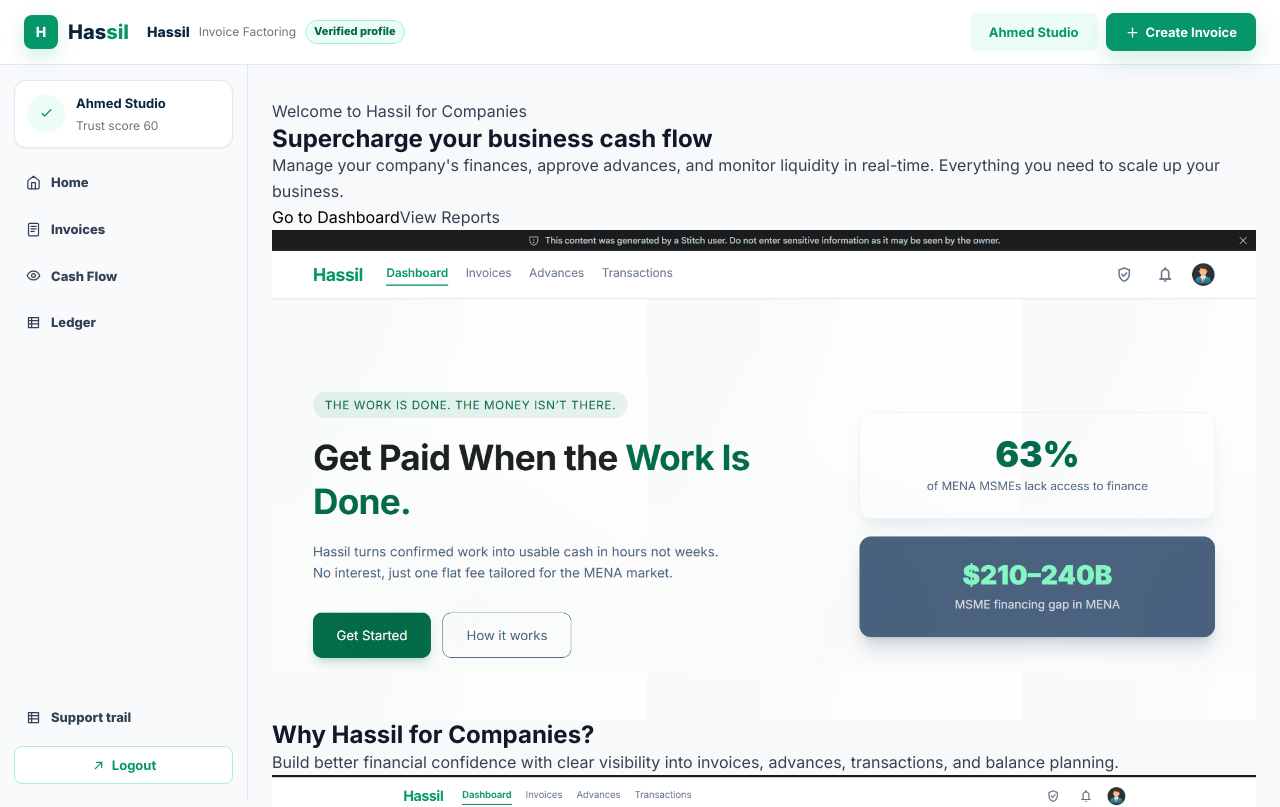
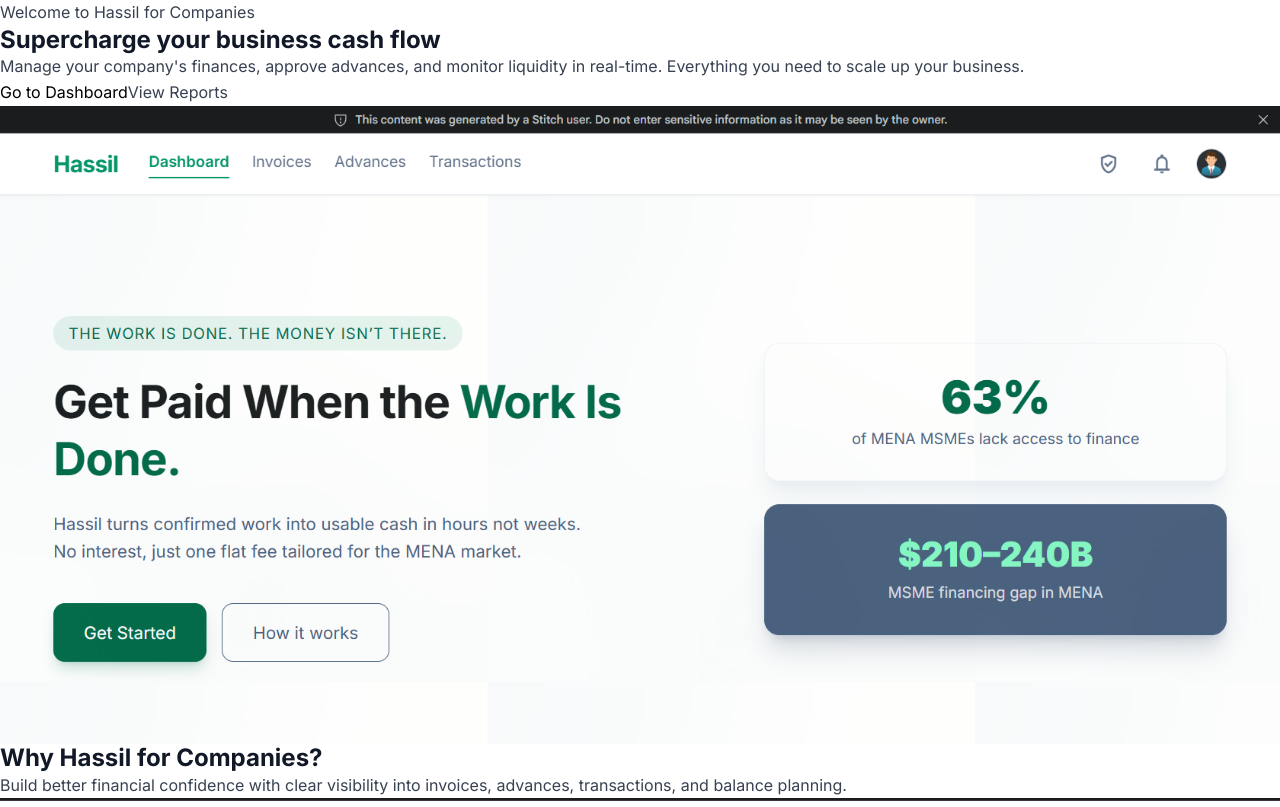
Before and after one commit to mhm000d/hassil, a React (Vite) app in the folder hassil-web/: page /home/company in a window 1280 px wide. Shown: the top 807 px of the page. Built offline with nearby package versions, Linux system fonts and the light colour scheme.

Commit message:
refactor(routing): restructure app routes with layout outlet pattern

```diff
--- a/hassil-web/src/App.tsx
+++ b/hassil-web/src/App.tsx
@@ -15,32 +15,10 @@
 import AdminLogin from './pages/AdminLogin'
 import FreelancerLogin from './pages/FreelancerLogin'
 import FreelancerOnboarding from './pages/FreelancerOnboarding'
-import HomeFreelancer from './pages/HomeFreelancer'
 import CompanyLogin from './pages/CompanyLogin'
 import SmallBusinessOnboarding from './pages/SmallBusinessOnboarding'
+import HomeFreelancer from './pages/HomeFreelancer'
 import HomeCompany from './pages/HomeCompany'
-
-function AppShell() {
-    return (
-        <AppLayout>
-            <Routes>
-                <Route path="/dashboard" element={<Dashboard />} />
-                <Route path="/invoices" element={<Invoices />} />
-                <Route path="/invoices/new" element={<NewInvoice />} />
-                <Route path="/invoices/:id" element={<InvoiceDetail />} />
-                <Route path="/invoices/:id/advance" element={<InvoiceAdvance />} />
-                <Route path="/advances/:id" element={<AdvanceDetail />} />
-                <Route path="/admin" element={<AdminReview />} />
-                <Route path="/admin/:advanceId" element={<AdminReview />} />
-                <Route path="/ledger" element={<Ledger />} />
-                <Route path="/cash-flow" element={<CashFlow />} />
-                <Route path="/home/freelancer" element={<HomeFreelancer />} />
-                <Route path="/home/company" element={<HomeCompany />} />
-                <Route path="*" element={<Navigate to="/dashboard" replace />} />
-            </Routes>
-        </AppLayout>
-    )
-}
 
 function App() {
     return (
@@ -55,8 +33,23 @@
                 <Route path="/login/company" element={<CompanyLogin />} />
                 <Route path="/onboarding/SmallBusiness" element={<SmallBusinessOnboarding />} />
                 <Route path="/client/confirm/:token" element={<ClientConfirmation />} />
-                {/* App shell */}
-                <Route path="/*" element={<AppShell />} />
+                <Route path="/home/freelancer" element={<HomeFreelancer />} />
+                <Route path="/home/company" element={<HomeCompany />} />
+
+                {/* App shell — all authenticated routes */}
+                <Route element={<AppLayout />}>
+                    <Route path="/dashboard" element={<Dashboard />} />
+                    <Route path="/invoices" element={<Invoices />} />
+                    <Route path="/invoices/new" element={<NewInvoice />} />
+                    <Route path="/invoices/:id" element={<InvoiceDetail />} />
+                    <Route path="/invoices/:id/advance" element={<InvoiceAdvance />} />
+                    <Route path="/advances/:id" element={<AdvanceDetail />} />
+                    <Route path="/admin" element={<AdminReview />} />
+                    <Route path="/admin/:advanceId" element={<AdminReview />} />
+                    <Route path="/ledger" element={<Ledger />} />
+                    <Route path="/cash-flow" element={<CashFlow />} />
+                    <Route path="*" element={<Navigate to="/dashboard" replace />} />
+                </Route>
             </Routes>
         </BrowserRouter>
     )
--- a/hassil-web/src/components/AppLayout.tsx
+++ b/hassil-web/src/components/AppLayout.tsx
@@ -1,11 +1,11 @@
 import type { ReactNode } from 'react'
-import { useNavigate, useLocation } from 'react-router-dom'
+import { useNavigate, useLocation, Outlet } from 'react-router-dom'
 import Icon from './Icon'
 import Logo from './Logo'
 import { mockUsers, mockApi } from '../data/mockApi'
 
 interface AppLayoutProps {
-    children: ReactNode
+    children?: ReactNode
 }
 
 const currentUser = mockUsers[0]
@@ -37,21 +37,18 @@
         { path: '/cash-flow', label: 'Cash Flow', icon: 'cashflow' as const },
         { path: '/ledger', label: 'Ledger', icon: 'ledger' as const },
         { path: '/admin', label: 'Admin', icon: 'admin' as const },
+        { path: '/client/confirm', label: 'Client Link', icon: 'link' as const },
     ]
 
-    const filteredNavItems = isAdminPath
-        ? allNavItems.filter(item => item.path.startsWith('/admin'))
-        : allNavItems.filter(item => item.path !== '/admin')
+    const navItems = isAdminPath
+        ? allNavItems.filter((item) => item.path === '/admin')
+        : allNavItems.filter((item) => item.path !== '/admin')
 
     const pageTitle = pageTitleMap.find(([key]) => path.startsWith(key))?.[1] ?? 'Hassil'
 
     const goClientLink = () => {
         const token = mockApi.getPendingConfirmationToken()
-        if (token) {
-            navigate(`/client/confirm/${token}`)
-        } else {
-            navigate('/advances/adv-002') // fallback to the seeded factoring advance
-        }
+        navigate(token ? `/client/confirm/${token}` : '/advances/adv-002')
     }
 
     return (
@@ -88,18 +85,22 @@
                     </div>
                 </div>
                 <nav className="rail-nav">
-                    {filteredNavItems.map((item) => {
+                    {navItems.map((item) => {
                         const isActive =
                             path === item.path ||
                             (item.path !== '/dashboard' && path.startsWith(item.path))
+                        const onClick = item.path === '/client/confirm'
+                            ? goClientLink
+                            : () => navigate(item.path)
                         return (
                             <button
                                 key={item.path}
                                 className={isActive ? 'active' : ''}
-                                onClick={() => navigate(item.path)}
+                                onClick={onClick}
                             >
                                 <Icon name={item.icon} />
                                 {item.label}
+                                {item.path === '/client/confirm' && pendingToken && <span>1</span>}
                             </button>
                         )
                     })}
@@ -118,7 +119,7 @@
 
             <main className="app-main">
                 <div className="page-content">
-                    {children}
+                    {children ?? <Outlet />}
                 </div>
             </main>
         </div>
--- a/hassil-web/src/components/Icon.tsx
+++ b/hassil-web/src/components/Icon.tsx
@@ -4,6 +4,7 @@
     | 'plus'
     | 'open'
     | 'advance'
+    | 'back'
     | 'chart'
     | 'check'
     | 'next'
@@ -21,6 +22,7 @@
     plus:      <><path d="M12 5v14" /><path d="M5 12h14" /></>,
     open:      <><path d="M7 17 17 7" /><path d="M9 7h8v8" /></>,
     advance:   <><path d="M5 12h14" /><path d="m13 6 6 6-6 6" /></>,
+    back:      <><path d="M19 12H5" /><path d="m11 6-6 6 6 6" /></>,
     chart:     <><path d="M4 19V5" /><path d="M4 19h16" /><path d="M8 15v-4" /><path d="M12 15V8" /><path d="M16 15v-6" /></>,
     check:     <><path d="m5 12 4 4L19 6" /></>,
     next:      <><path d="M5 12h14" /><path d="m13 6 6 6-6 6" /></>,
```
